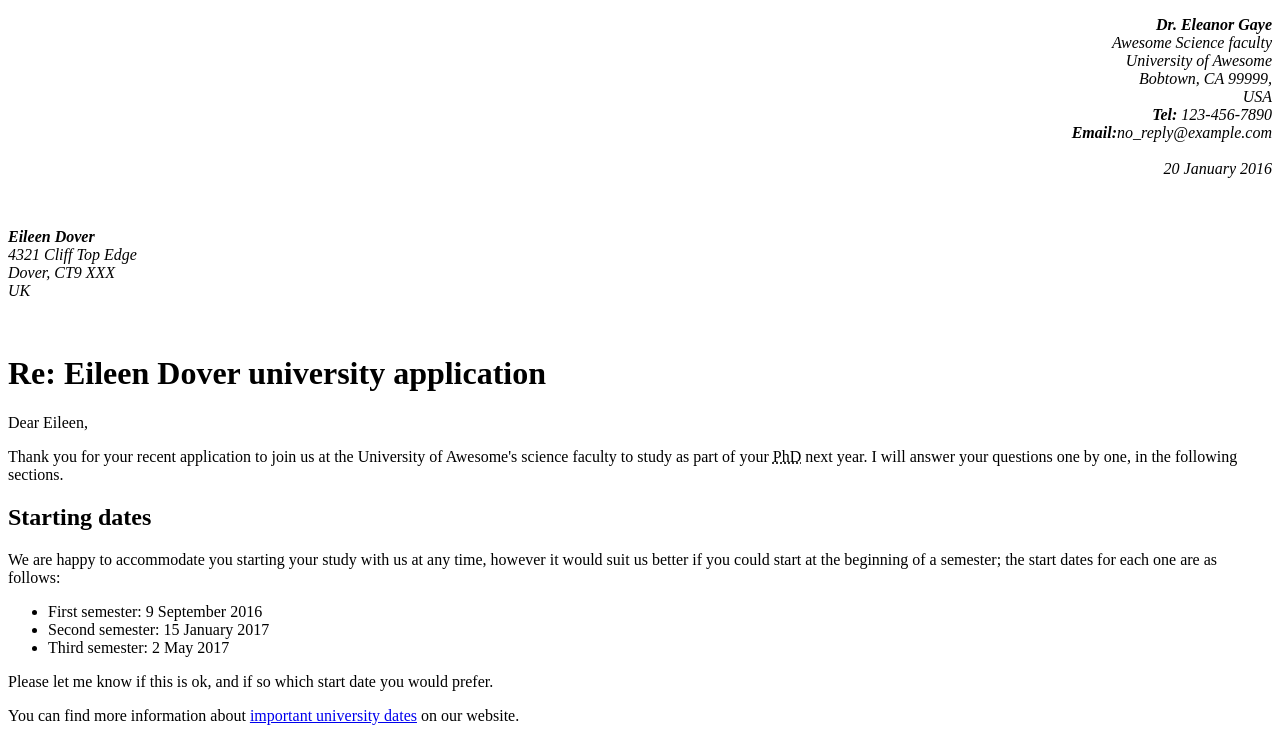
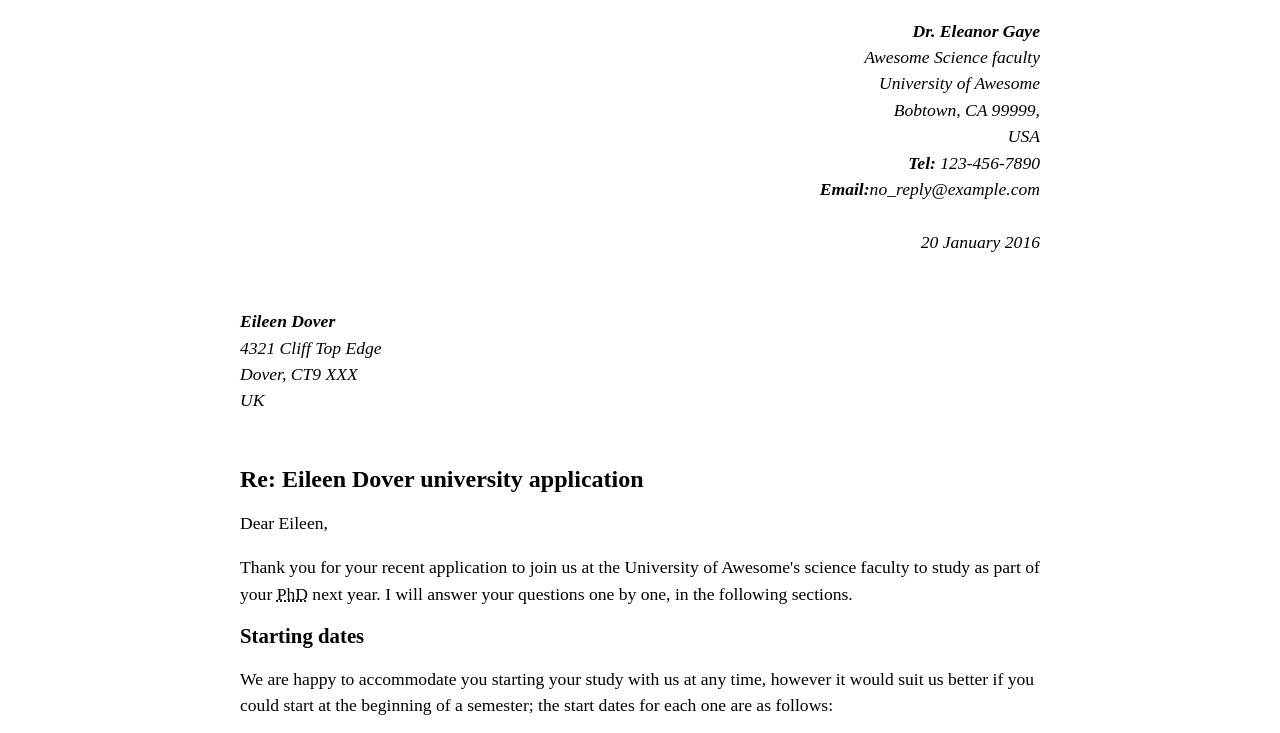
Before and after one commit to Eve-wambui/letter-assesment, a plain HTML site: page index.html in a window 1280 px wide. Shown: the top 733 px of the page. Drawn offline with Linux system fonts and the light colour scheme.

Commit message:
including CSS

```diff
--- a/index.html
+++ b/index.html
@@ -1,6 +1,40 @@
 <!DOCTYPE html>
 <html lang="en">
 <head>
+    <style>
+        body {
+        max-width: 800px;
+        margin: 0 auto;
+        }
+
+        .sender-column {
+        text-align: right;
+        }
+
+        h1 {
+        font-size: 1.5em;
+        }
+
+        h2 {
+        font-size: 1.3em;
+        }
+
+        p,
+        ul,
+        ol,
+        dl,
+        address {
+        font-size: 1.1em;
+        }
+
+        p,
+        li,
+        dd,
+        dt,
+        address {
+        line-height: 1.5;
+        }
+    </style>
     <meta charset="UTF-8">
     <meta name="viewport" content="width=device-width, initial-scale=1.0">
     <meta http-equiv="X-UA-Compatible" content="ie=edge">
```
